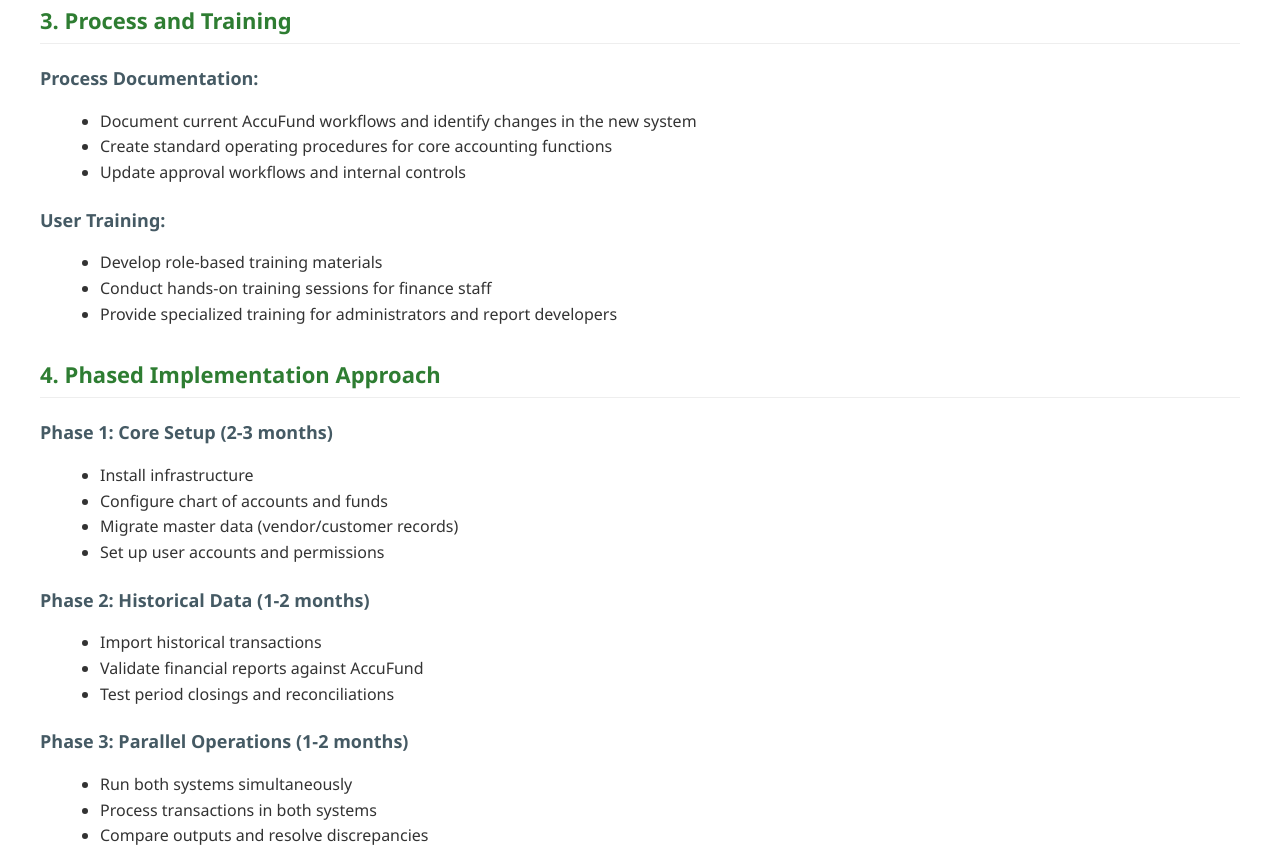
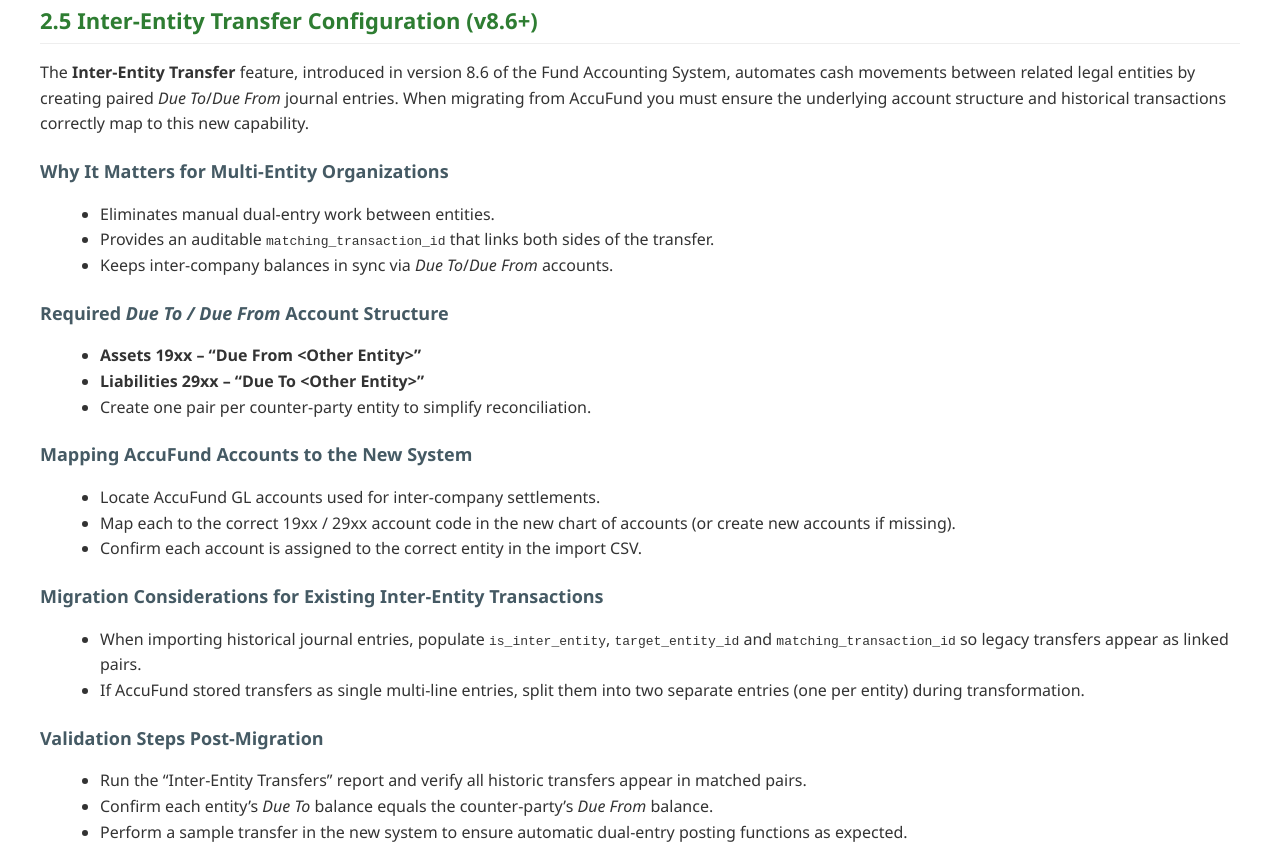
Before and after one commit to tpfbill/nonprofit-fund-accounting, a website: page accufund-migration-guide.html in a window 1280 px wide. Shown: the part 1081-1933 px from the top of the page. Drawn offline with Linux system fonts and the light colour scheme.

Commit message:
Update AccuFund migration guide with Inter-Entity Transfer support for v8.6

```diff
--- a/accufund-migration-guide.html
+++ b/accufund-migration-guide.html
@@ -107,6 +107,60 @@
         </ul>
     </div>
 
+    <!-- ================================================================= -->
+    <!-- 2.5 Inter-Entity Transfer Configuration (v8.6+)                    -->
+    <!-- ================================================================= -->
+    <div class="section-content">
+        <h2>2.5 Inter-Entity Transfer Configuration (v8.6+)</h2>
+
+        <p>The <strong>Inter-Entity Transfer</strong> feature, introduced in version&nbsp;8.6 of the Fund Accounting
+        System, automates cash movements between related legal entities by creating paired
+        <em>Due&nbsp;To</em>/<em>Due&nbsp;From</em> journal entries.  When migrating from AccuFund you
+        must ensure the underlying account structure and historical transactions correctly map to this
+        new capability.</p>
+
+        <h3>Why It Matters for Multi-Entity Organizations</h3>
+        <ul>
+            <li>Eliminates manual dual-entry work between entities.</li>
+            <li>Provides an auditable <code>matching_transaction_id</code> that links both sides of the transfer.</li>
+            <li>Keeps inter-company balances in sync via <em>Due To</em>/<em>Due From</em> accounts.</li>
+        </ul>
+
+        <h3>Required <em>Due To / Due From</em> Account Structure</h3>
+        <ul>
+            <li><strong>Assets 19xx – “Due From &lt;Other Entity&gt;”</strong></li>
+            <li><strong>Liabilities 29xx – “Due To &lt;Other Entity&gt;”</strong></li>
+            <li>Create one pair per counter-party entity to simplify reconciliation.</li>
+        </ul>
+
+        <h3>Mapping AccuFund Accounts to the New System</h3>
+        <ul>
+            <li>Locate AccuFund GL accounts used for inter-company settlements.</li>
+            <li>Map each to the correct 19xx / 29xx account code in the new chart of
+            accounts (or create new accounts if missing).</li>
+            <li>Confirm each account is assigned to the correct entity in the import CSV.</li>
+        </ul>
+
+        <h3>Migration Considerations for Existing Inter-Entity Transactions</h3>
+        <ul>
+            <li>When importing historical journal entries, populate
+            <code>is_inter_entity</code>, <code>target_entity_id</code> and
+            <code>matching_transaction_id</code> so legacy transfers appear as linked pairs.</li>
+            <li>If AccuFund stored transfers as single multi-line entries, split them into two
+            separate entries (one per entity) during transformation.</li>
+        </ul>
+
+        <h3>Validation Steps Post-Migration</h3>
+        <ul>
+            <li>Run the “Inter-Entity Transfers” report and verify all historic transfers appear in
+            matched pairs.</li>
+            <li>Confirm each entity’s <em>Due To</em> balance equals the counter-party’s
+            <em>Due From</em> balance.</li>
+            <li>Perform a sample transfer in the new system to ensure automatic dual-entry posting
+            functions as expected.</li>
+        </ul>
+    </div>
+
     <div class="section-content">
         <h2>3. Process and Training</h2>
         <h3>Process Documentation:</h3>
```
Also changed, not shown: accufund-import.html (+7 -0 lines), 1 other file.
